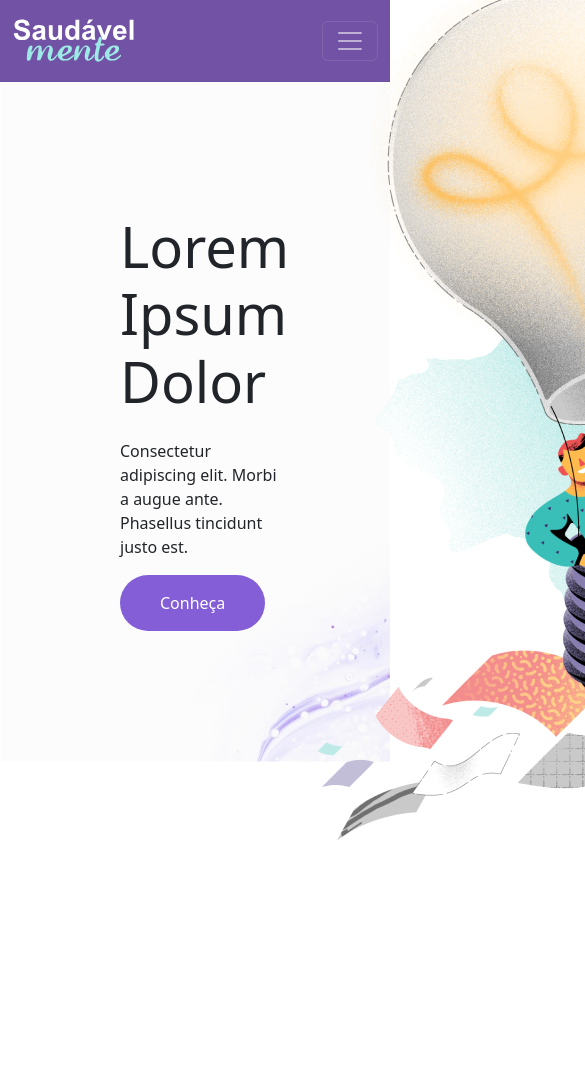
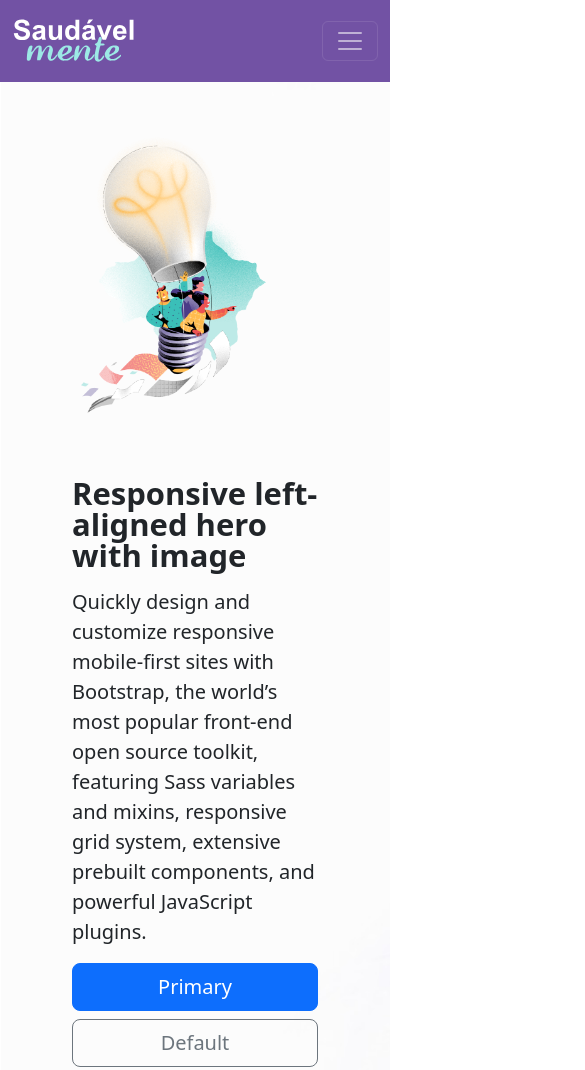
Before and after one commit to ICEI-PUC-Minas-PMV-SI/pmv-si-2022-2-e1-proj-web-t6-projeto-aplicacoes-web-saude-mental, a plain HTML site: page src/index.html in a window 390 px wide. Shown: the top 1070 px of the page, 585 px wide, since content can reach past the window. Before the commit the page ends 894 px from the top, so only its background shows below. Drawn offline with nearby package versions, Linux system fonts and the light colour scheme.

Commit message:
Banner responsivo adicionado

```diff
--- a/src/index.html
+++ b/src/index.html
@@ -51,17 +51,20 @@
 
     <!-- BANNER -->
 
-    <div class="banner">
-      <div class="banner-texto">
-        <h1>Lorem Ipsum Dolor</h1>
-        <div class="subtitulo">
-          Consectetur adipiscing elit. Morbi a augue ante. Phasellus tincidunt
-          justo est.
+    <div class="container-fluid px-5 py-1" id="hero">
+      <div class="row flex-lg-row-reverse align-items-center g-5 py-5 px-4">
+        <div class="col-10 col-sm-8 col-lg-6">
+          <img src="img/Hero-Image.png" class="d-block mx-lg-auto img-fluid" alt="Bootstrap Themes" width="400px" loading="lazy">
         </div>
-        <button class="big-button-a">Conheça</button>
+        <div class="col-lg-6">
+          <h1 class="display-5 fw-bold lh-1 mb-3">Responsive left-aligned hero with image</h1>
+          <p class="lead">Quickly design and customize responsive mobile-first sites with Bootstrap, the world’s most popular front-end open source toolkit, featuring Sass variables and mixins, responsive grid system, extensive prebuilt components, and powerful JavaScript plugins.</p>
+          <div class="d-grid gap-2 d-md-flex justify-content-md-start">
+            <button type="button" class="btn btn-primary btn-lg px-4 me-md-2">Primary</button>
+            <button type="button" class="btn btn-outline-secondary btn-lg px-4">Default</button>
+          </div>
+        </div>
       </div>
-
-      <img class="banner-imagem" src="img/Hero-Image.png" />
     </div>
 
     <!-- BODY -->
--- a/src/style.css
+++ b/src/style.css
@@ -6,34 +6,7 @@ nav {
 
 /* BANNER */
 
-.banner {
-  width: 100vw;
-  height: 680px;
-  background: white;
+#hero {
   background-image: url(img/Background.png);
   background-size: cover;
-  padding: 120px;
-  display: flex;
-  align-items: center;
-  justify-content: space-between;
 }
-
-.banner-texto {
-  display: flex;
-  gap: 16px;
-  flex-direction: column;
-  align-items: flex-start;
-}
-
-h1 {
-  font-size: 56px;
-}
-
-.big-button-a {
-  background-color: #835ed7;
-  color: #fff;
-  font-size: 16px;
-  border: none;
-  padding: 16px 40px;
-  border-radius: 80px;
-}
```
Also changed, not shown: 2 other files.
